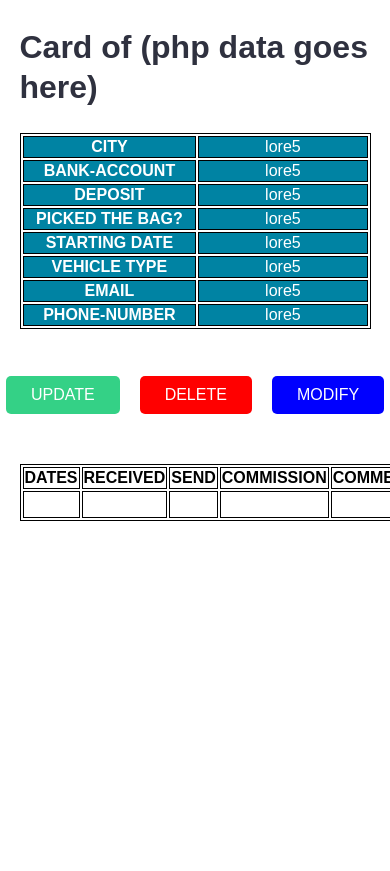
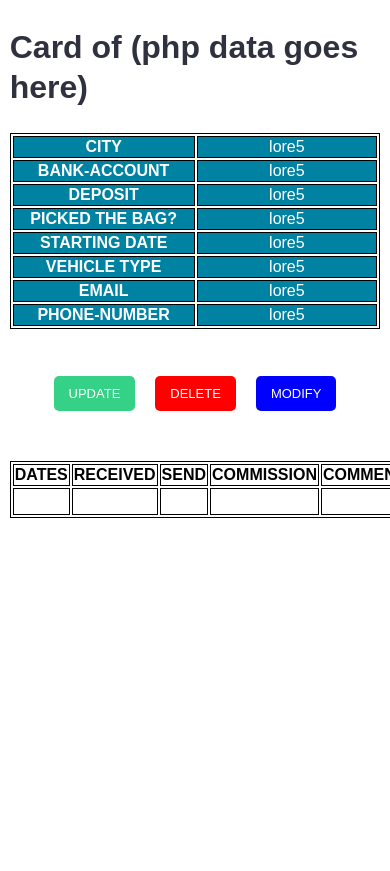
Before and after one commit to Kambatukebele/flotila-Fleet-Management-system-with-php-mysql-javascrip-css-html, a PHP site: page /card_driver.html in a window 390 px wide; the page is wider, and only the part inside the window is pictured. Run offline with PHP 8.4, Linux system fonts and the light colour scheme.

Commit message:
Update card_driver.css

```diff
--- a/model/public/css/card_driver.css
+++ b/model/public/css/card_driver.css
@@ -84,7 +84,9 @@ body{
 
 .card_driver_payment_details{
     border: 1px solid black;
-    margin-top: 50px;
+    max-width: 900px;
+    margin: auto;
+
 
 }
 
@@ -109,3 +111,62 @@ body{
     background-color: red;
     color: white;
 }
+
+
+/* ========== MEDIA QUERIES ========== */
+@media screen and (max-width:510px){
+    body{
+        width: 95%;
+        margin: auto;
+    }
+
+    .update_delete .update{
+        margin: 0 10px;
+        background-color: #34D186;
+        font-size: 13px;
+        font-weight: 300;
+        list-style: 24px;
+        border: none;
+        padding: 10px 15px;
+        color: white;
+        border-radius: 5px;
+        cursor: pointer;
+        font-family: 'Poppins', sans-serif;
+        margin-top: -3px;
+    }
+
+    .update_delete .delete{
+        margin: 0 10px;
+        background-color: red;
+        font-size: 13px;
+        font-weight: 300;
+        list-style: 24px;
+        border: none;
+        padding: 10px 15px;
+        color: white;
+        border-radius: 5px;
+        cursor: pointer;
+        font-family: 'Poppins', sans-serif;
+        margin-top: -3px;
+    }
+
+    .update_delete .modify{
+        margin: 0 10px;
+        background-color: blue;
+        font-size: 13px;
+        font-weight: 300;
+        list-style: 24px;
+        border: none;
+        padding: 10px 15px;
+        color: white;
+        border-radius: 5px;
+        cursor: pointer;
+        font-family: 'Poppins', sans-serif;
+        margin-top: -3px;
+    }
+
+    .card_driver_payment_details{
+        width: 100px;
+
+    }
+}
```
